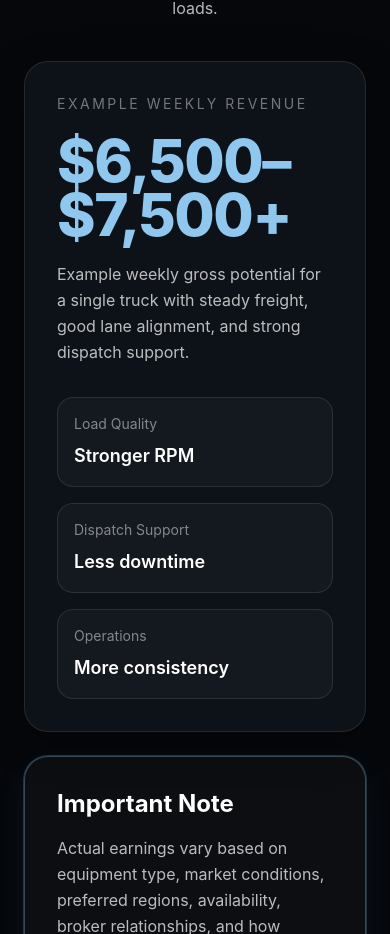
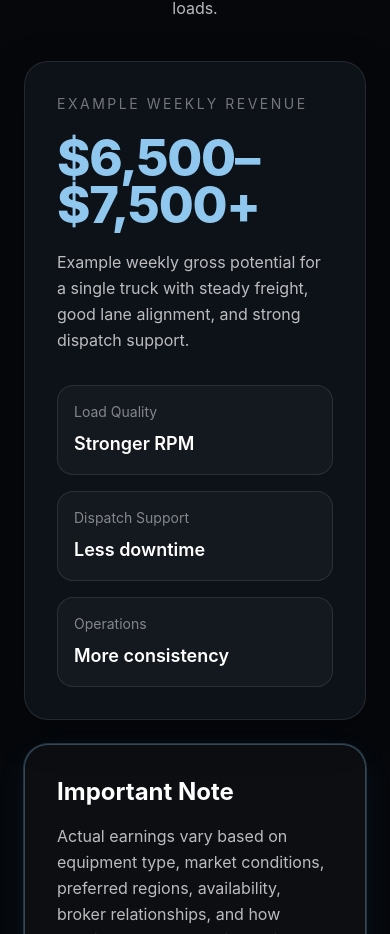
Before and after one commit to alexbritop24/easy-d-logistics, a React (Vite) app: page / in a window 390 px wide. Shown: the part 6118-7052 px from the top of the page. Built offline with nearby package versions, Linux system fonts and the light colour scheme; no server answers.

Commit message:
Fix mobile overflow for earnings numbers

```diff
--- a/src/components/EarningsProjection.jsx
+++ b/src/components/EarningsProjection.jsx
@@ -1,5 +1,3 @@
-// src/components/EarningsProjection.jsx
-
 import { motion } from "framer-motion";
 import Reveal from "./Reveal";
 
@@ -47,8 +45,8 @@ export default function EarningsProjection() {
                 Example Weekly Revenue
               </div>
 
-              {/* Mobile */}
-              <div className="mt-5 md:hidden text-[clamp(2.9rem,15vw,4.8rem)] font-extrabold tracking-tight text-[var(--color-accent)] leading-[0.92]">
+              {/* ✅ FIXED MOBILE */}
+              <div className="mt-5 md:hidden text-[clamp(2.45rem,13vw,3.9rem)] font-extrabold tracking-tight text-[var(--color-accent)] leading-[0.94]">
                 <div>$6,500–</div>
                 <div>$7,500+</div>
               </div>
```
